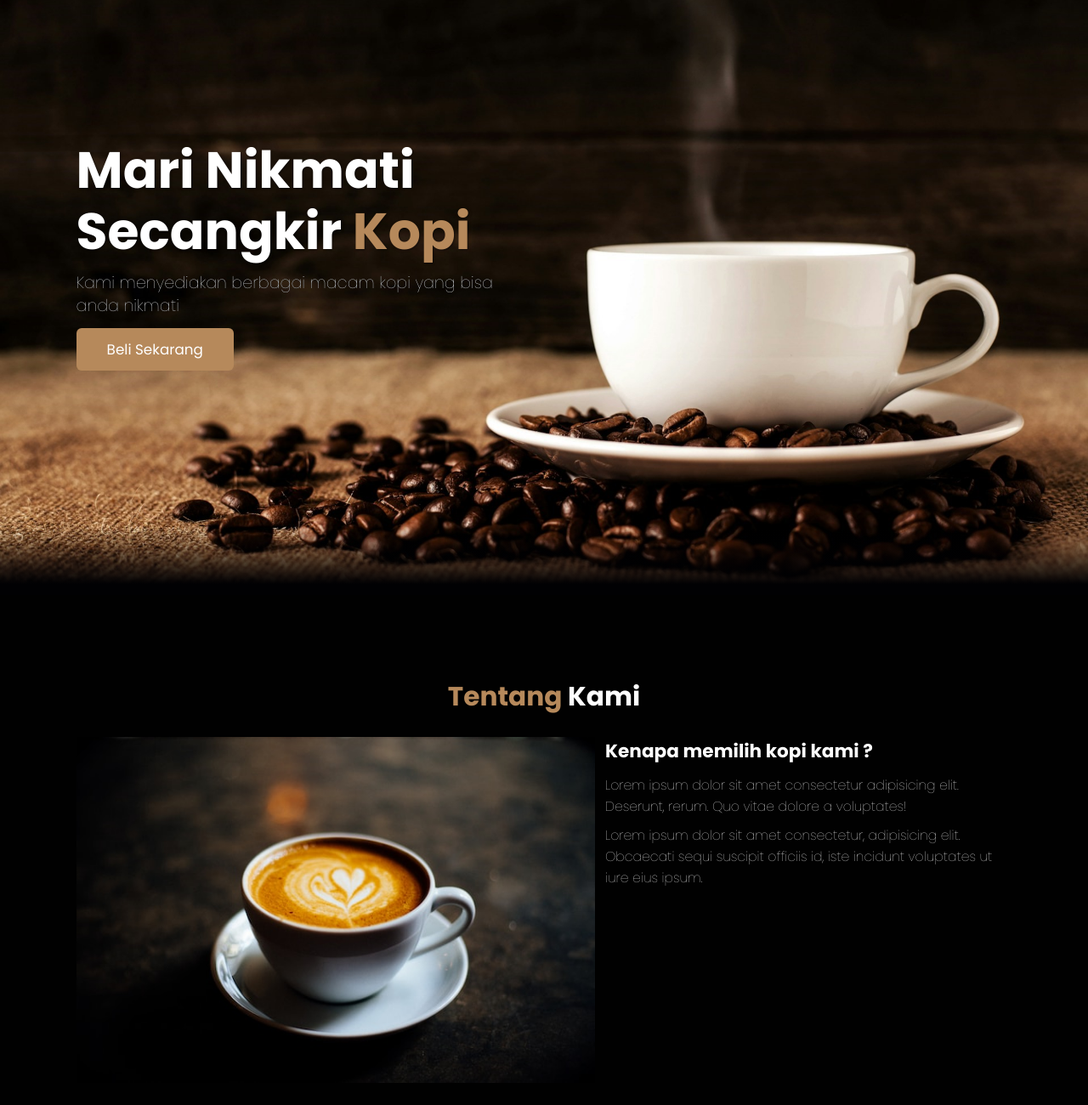
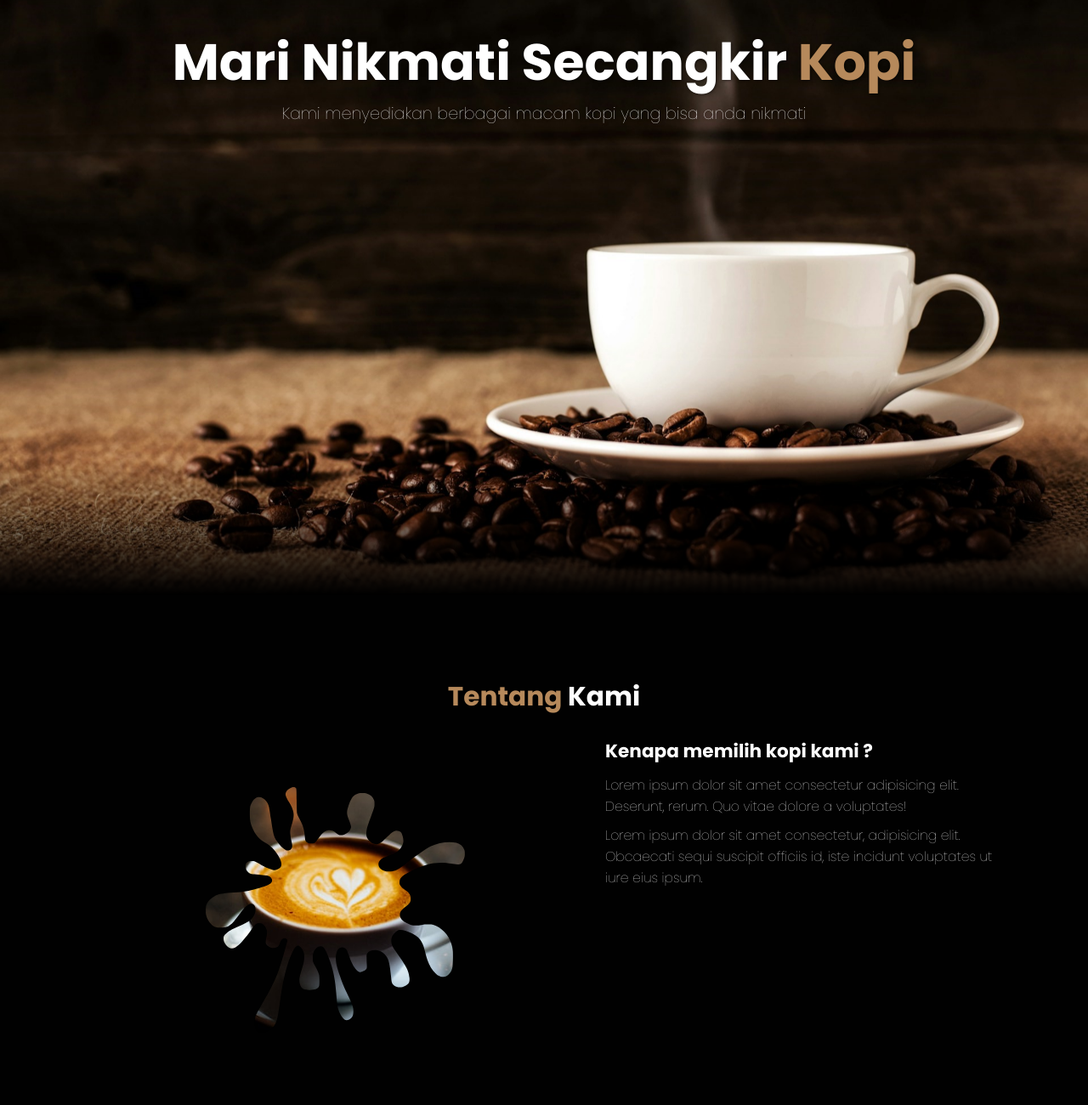
Before and after one commit to bayu275/kopi-kenangan-senja, a plain HTML site: page index.html in a window 1280 px wide. Shown: the part 100-1400 px from the top of the page at 85% size. Drawn offline with nearby package versions, Linux system fonts and the light colour scheme.

Commit message:
masking hero

```diff
--- a/css/style.css
+++ b/css/style.css
@@ -190,9 +190,10 @@ body {
     display: flex;
     align-items: center;
     position: relative;
+    mask: linear-gradient(to bottom, rgba(0, 0, 0, 1) 80%, rgba(0, 0, 0, 0));
 }
 
-.hero::after {
+/* .hero::after {
     content: '';
     display: block;
     position: absolute;
@@ -200,11 +201,25 @@ body {
     height: 20%;
     bottom: 0;
     background: linear-gradient(0deg, rgba(1, 1, 3, 1) 8%, rgba(255, 255, 255, 0) 50%);
+} */
+
+.hero .mask-container {
+    position: absolute;
+    /* background: salmon; */
+    inset: 0;
+    mask: url(../img/test2.svg);
+    mask-size: cover;
+    mask-repeat: no-repeat;
+    mask-position: center;
 }
 
 .hero .content {
     padding: 1.4rem 7%;
-    max-width: 60rem;
+    /* max-width: 60rem; */
+    width: 100%;
+    text-align: center;
+    position: fixed;
+    top: 120px;
 }
 
 .hero .content h1 {
@@ -272,6 +287,10 @@ body {
 
 .about .row .about-img img {
     width: 100%;
+    mask: url('/img/menu/splash.svg');
+    mask-size: 50%;
+    mask-repeat: no-repeat;
+    mask-position: center;
 }
 
 .about .row .content {
@@ -397,7 +416,8 @@ body {
     font-size: 1.5rem;
 }
 
-.products .product-price span, .product-content .product-price span {
+.products .product-price span,
+.product-content .product-price span {
     text-decoration: line-through;
     font-weight: lighter;
     font-size: 1rem;
--- a/index.html
+++ b/index.html
@@ -76,11 +76,12 @@
 
         <!-- Hero Section Start-->
         <section class="hero" id="home">
-            <main class="content">
-                <h1>Mari Nikmati Secangkir <span>Kopi</span></h1>
-                <p>Kami menyediakan berbagai macam kopi yang bisa anda nikmati</p>
-                <a href="#" class="cta">Beli Sekarang</a>
-            </main>
+            <div class="mask-container">
+                <main class="content">
+                    <h1>Mari Nikmati Secangkir <span>Kopi</span></h1>
+                    <p>Kami menyediakan berbagai macam kopi yang bisa anda nikmati</p>
+                </main>
+            </div>
         </section>
         <!-- Hero Section End -->
 
```
Also changed, not shown: img/menu/coffe-beans.svg (added), img/menu/splash.svg (added), img/test2.svg (added).
